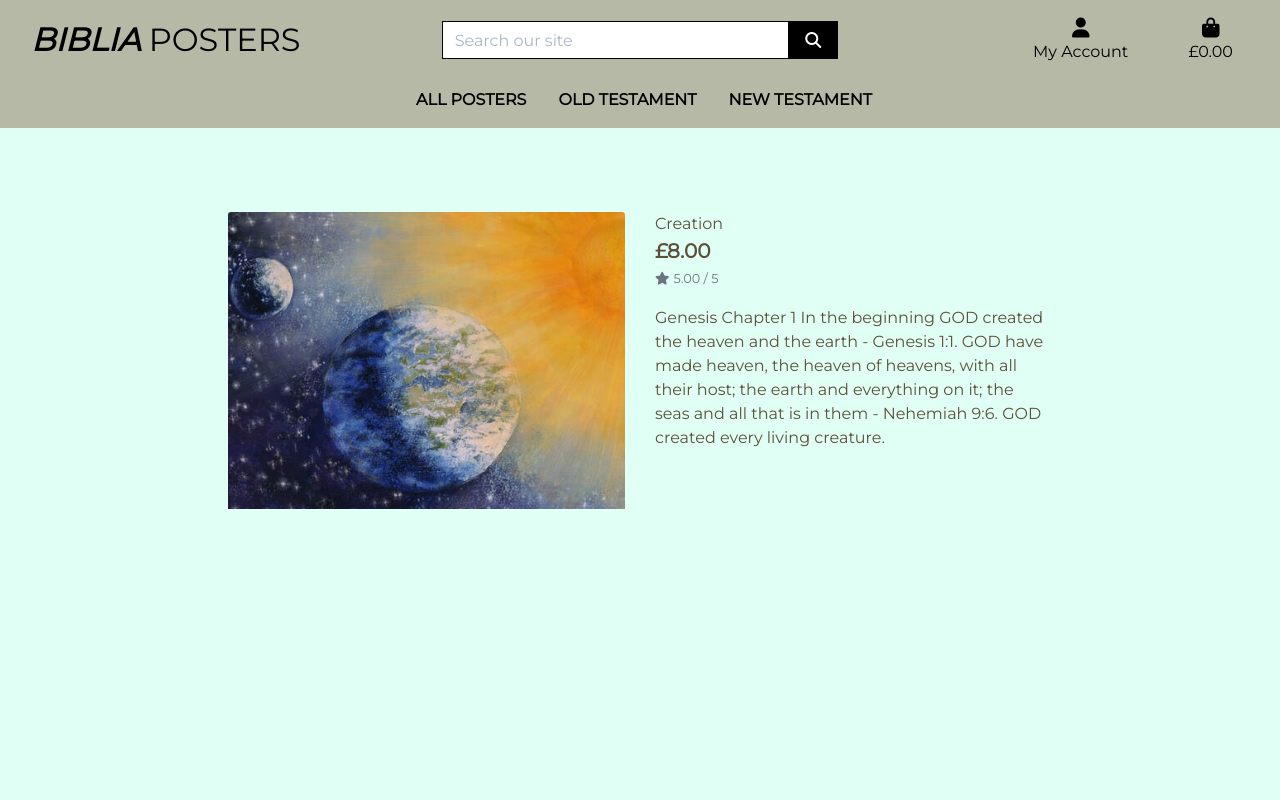
After one commit to DelroyGayle/Biblia-Posters-PP5, a Django app: page /posters/1 in a window 1280 px wide. The commit adds this page. Run offline with Django 3.2, Linux system fonts and the light colour scheme; data comes from the database, SQL or seed files in the repository; some libraries are stand-ins or nearby versions.

Commit message:
add poster details functionality

```diff
--- a/home/templates/home/index.html
+++ b/home/templates/home/index.html
@@ -22,7 +22,7 @@
             </h1>
             <div>
                 <h4>
-                    <a href="" class="shop-now-button btn btn-lg rounded-0 text-uppercase py-3 ">Shop Now</a>
+                    <a href="{% url 'posters' %}" class="shop-now-button btn btn-lg rounded-0 text-uppercase py-3 ">Shop Now</a>
                 </h4>
             </div>
         </div>
--- /dev/null
+++ b/posters/templates/posters/poster_details.html
@@ -0,0 +1,43 @@
+{% extends "base.html" %}
+{% load static %}
+
+{% block page_header %}
+    <div class="container header-container">
+        <div class="row">
+            <div class="col"></div>
+        </div>
+    </div>
+{% endblock %}
+
+{% block content %}
+    <div class="overlay"></div>
+    <div class="container-fluid">
+        <div class="row">
+            <div class="col-12 col-md-6 col-lg-4 offset-lg-2">
+                <div class="image-container my-5">
+                    {% if poster.image %}
+                        <a href="{{ poster.image.url }}" target="_blank">
+                            <img class="card-img-top img-fluid" src="{{ poster.image.url }}" alt="{{ poster.name }}">
+                        </a>
+                        {% else %}
+                        <a href="">
+                            <img class="card-img-top img-fluid" src="{{ MEDIA_URL }}noimage.png" alt="{{ poster.name }}">
+                        </a>
+                    {% endif %}
+                </div>
+            </div>
+            <div class="col-12 col-md-6 col-lg-4">
+                <div class="mb-5 mt-md-5">
+                    <p class="mb-0">{{ poster.name }}</p>
+                    <p class="lead mb-0 text-left font-weight-bold">£{{ poster.price }}</p>
+                    {% if poster.rating %}
+                        <small class="text-muted"><i class="fas fa-star mr-1"></i>{{ poster.rating }} / 5</small>
+                    {% else %}
+                        <small class="text-muted">No Rating</small>
+                    {% endif %}
+                    <p class="mt-3">{{ poster.description }}</p>
+                </div>
+            </div>
+        </div>
+    </div>
+{% endblock %}
--- a/posters/templates/posters/posters.html
+++ b/posters/templates/posters/posters.html
@@ -26,11 +26,11 @@
                         <div class="col-sm-6 col-md-6 col-lg-4 col-xl-3">
                             <div class="card h-100 border-0">
                                 {% if poster.image %}
-                                <a href="">
+                                <a href="{% url 'poster_details' poster.id %}">
                                     <img class="card-img-top img-fluid" src="{{ poster.image.url }}" alt="{{ poster.name }}">
                                 </a>
                                 {% else %}
-                                <a href="">
+                                <a href="{% url 'poster_details' poster.id %}">
                                     <img class="card-img-top img-fluid" src="{{ MEDIA_URL }}noimage.png" alt="{{ poster.name }}">
                                 </a>
                                 {% endif %}
--- a/posters/urls.py
+++ b/posters/urls.py
@@ -2,5 +2,6 @@ from django.urls import path
 from . import views
 
 urlpatterns = [
-    path('', views.all_posters, name='posters')
+    path('', views.all_posters, name='posters'),
+    path('<poster_id>', views.poster_details, name='poster_details'),
 ]
--- a/posters/views.py
+++ b/posters/views.py
@@ -1,4 +1,4 @@
-from django.shortcuts import render
+from django.shortcuts import render, get_object_or_404
 
 from .models import Poster
 
@@ -12,3 +12,14 @@ def all_posters(request):
     }
 
     return render(request, 'posters/posters.html', context)
+
+
+def poster_details(request, poster_id):
+    """ A view to show individual poster details """
+
+    poster = get_object_or_404(Poster, pk=poster_id)
+
+    context = {
+        'poster': poster,
+    }
+    return render(request, 'posters/poster_details.html', context)
--- a/templates/includes/main-nav.html
+++ b/templates/includes/main-nav.html
@@ -8,7 +8,7 @@
                 <a href="" class="dropdown-item">By Price</a>
                 <a href="" class="dropdown-item ">By Rating</a>
                 <a href="" class="dropdown-item ">By Category</a>
-                <a href="" class="dropdown-item">All Posters</a>
+                <a href="{% url 'posters' %}" class="dropdown-item">All Posters</a>
             </div>
         </li>
 
```
